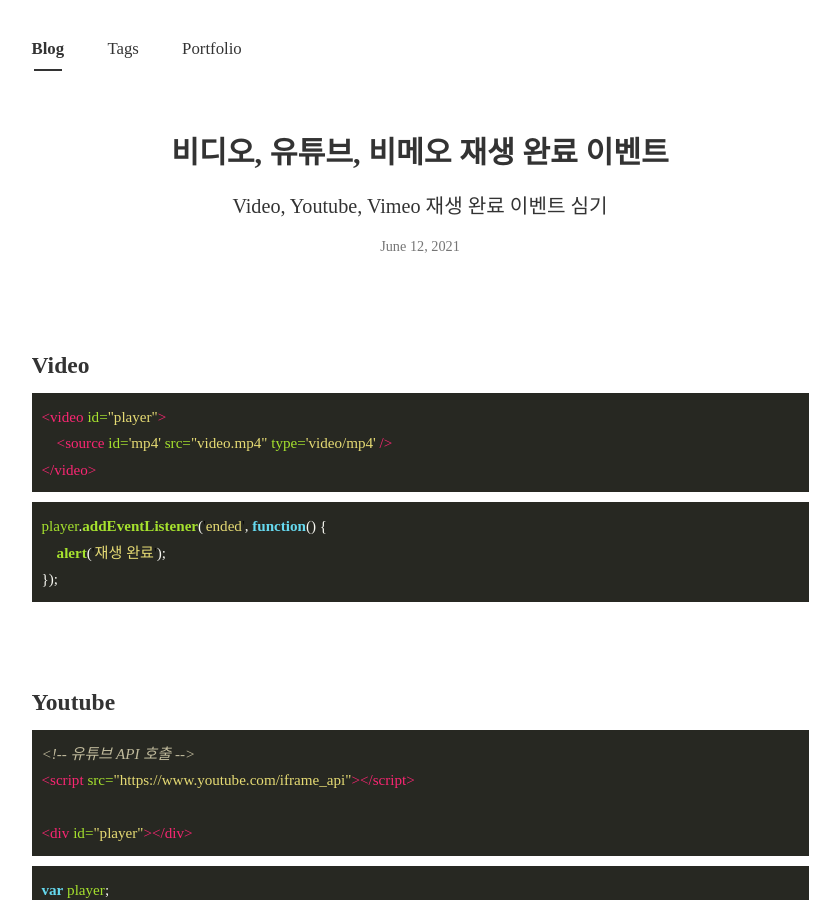
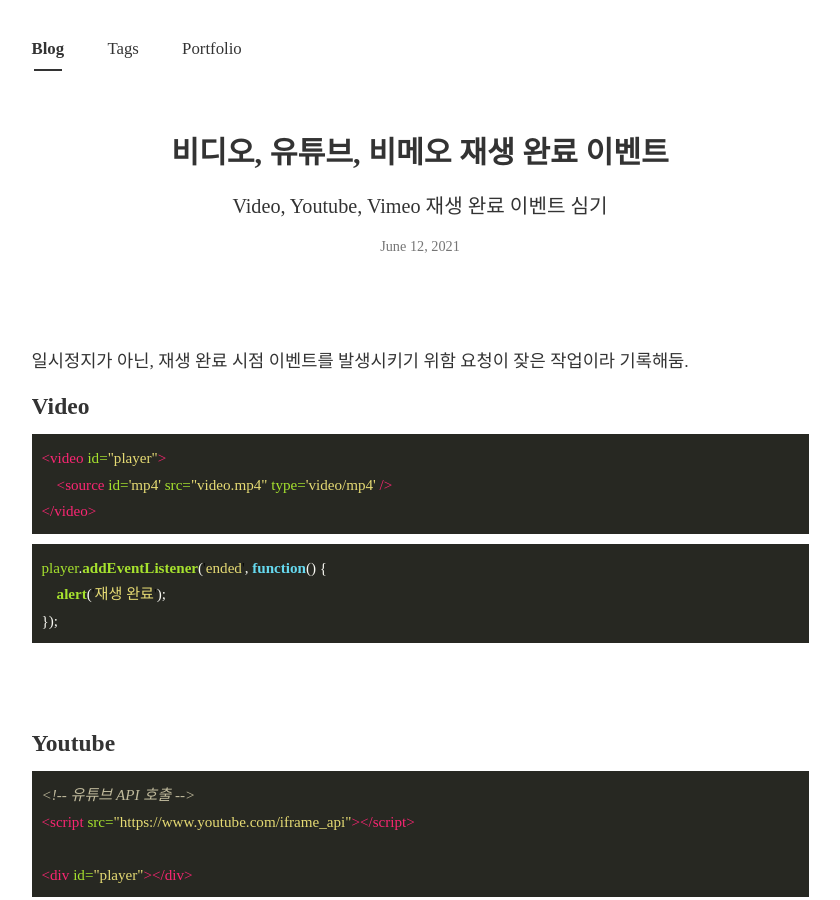
Before and after one commit to JeongrakChoi/JeongrakChoi.github.io, a Jekyll site: the page built from _posts/2021-06-12-video-end-event.md, in a window 1280 px wide and 900 px high. Shown: the whole window, without its empty margins (220-1060 px from the left). Built offline with Jekyll 4.4.1, drawn with Linux system fonts in a browser that asks for light colours; nearby versions of some CDN libraries; some web fonts are replaced; comment, search, counter and statistics services are not loaded.

Commit message:
Update 2021-06-12-video-end-event.md

```diff
--- a/_posts/2021-06-12-video-end-event.md
+++ b/_posts/2021-06-12-video-end-event.md
@@ -6,6 +6,9 @@
 author: 최정락
 comments : true
 ---
+
+일시정지가 아닌, 재생 완료 시점 이벤트를 발생시키기 위함
+요청이 잦은 작업이라 기록해둠.
 
 ### Video
 {% highlight html %}
```
